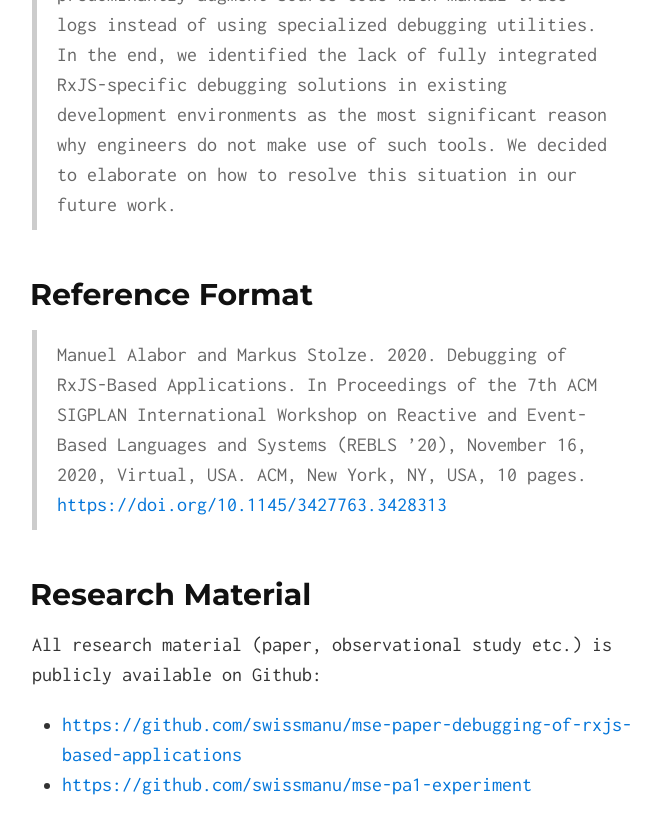
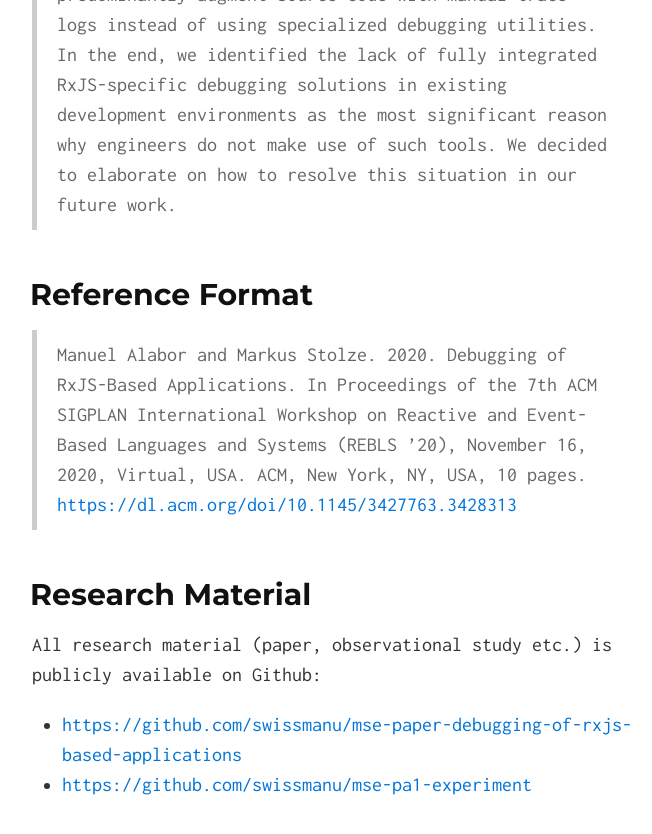
Before and after one commit to swissmanu/alabor.me, a Jekyll site: the page built from _posts/2020-11-12-debugging-of-rxjs-based-applications.md, in a window 1280 px wide and 900 px high, scrolled down 2421 px. Shown: the top 834 px of the window, without its empty margins (308-960 px from the left). Built offline with Jekyll 4.4.1, drawn with Linux system fonts in a browser that asks for light colours; some of the changed lines change nothing that is shown.

Commit message:
Update DOI

```diff
--- a/_posts/2020-11-12-debugging-of-rxjs-based-applications.md
+++ b/_posts/2020-11-12-debugging-of-rxjs-based-applications.md
@@ -29,7 +29,7 @@ The abstract (right after), as well as the [full paper is available to download
 
 ## Reference Format
 
-> Manuel Alabor and Markus Stolze. 2020. Debugging of RxJS-Based Applications. In Proceedings of the 7th ACM SIGPLAN International Workshop on Reactive and Event-Based Languages and Systems (REBLS ’20), November 16, 2020, Virtual, USA. ACM, New York, NY, USA, 10 pages. [https://doi.org/10.1145/3427763.3428313](https://doi.org/10.1145/3427763.3428313)
+> Manuel Alabor and Markus Stolze. 2020. Debugging of RxJS-Based Applications. In Proceedings of the 7th ACM SIGPLAN International Workshop on Reactive and Event-Based Languages and Systems (REBLS ’20), November 16, 2020, Virtual, USA. ACM, New York, NY, USA, 10 pages. [https://dl.acm.org/doi/10.1145/3427763.3428313](https://dl.acm.org/doi/10.1145/3427763.3428313)
 
 ## Research Material
 
```
